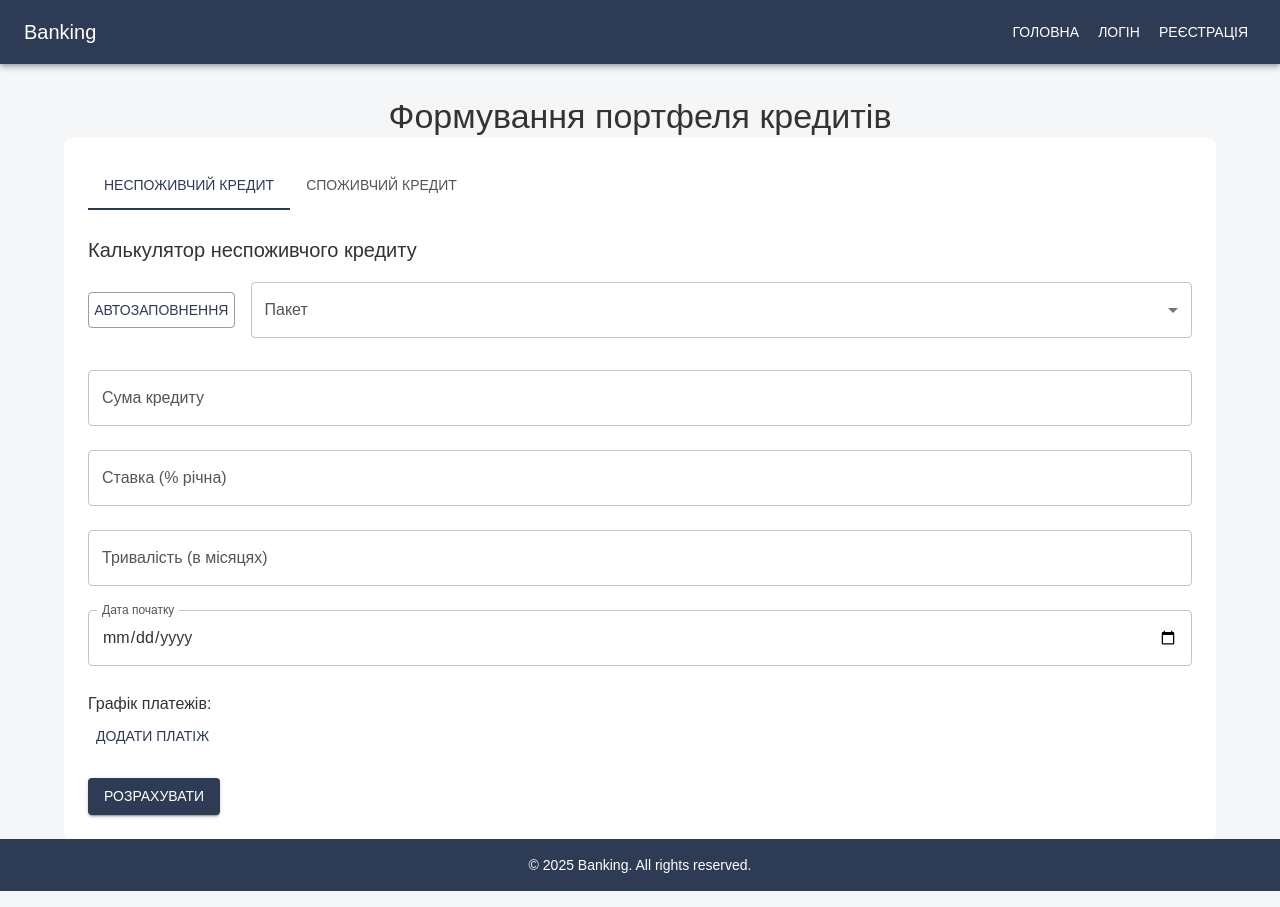
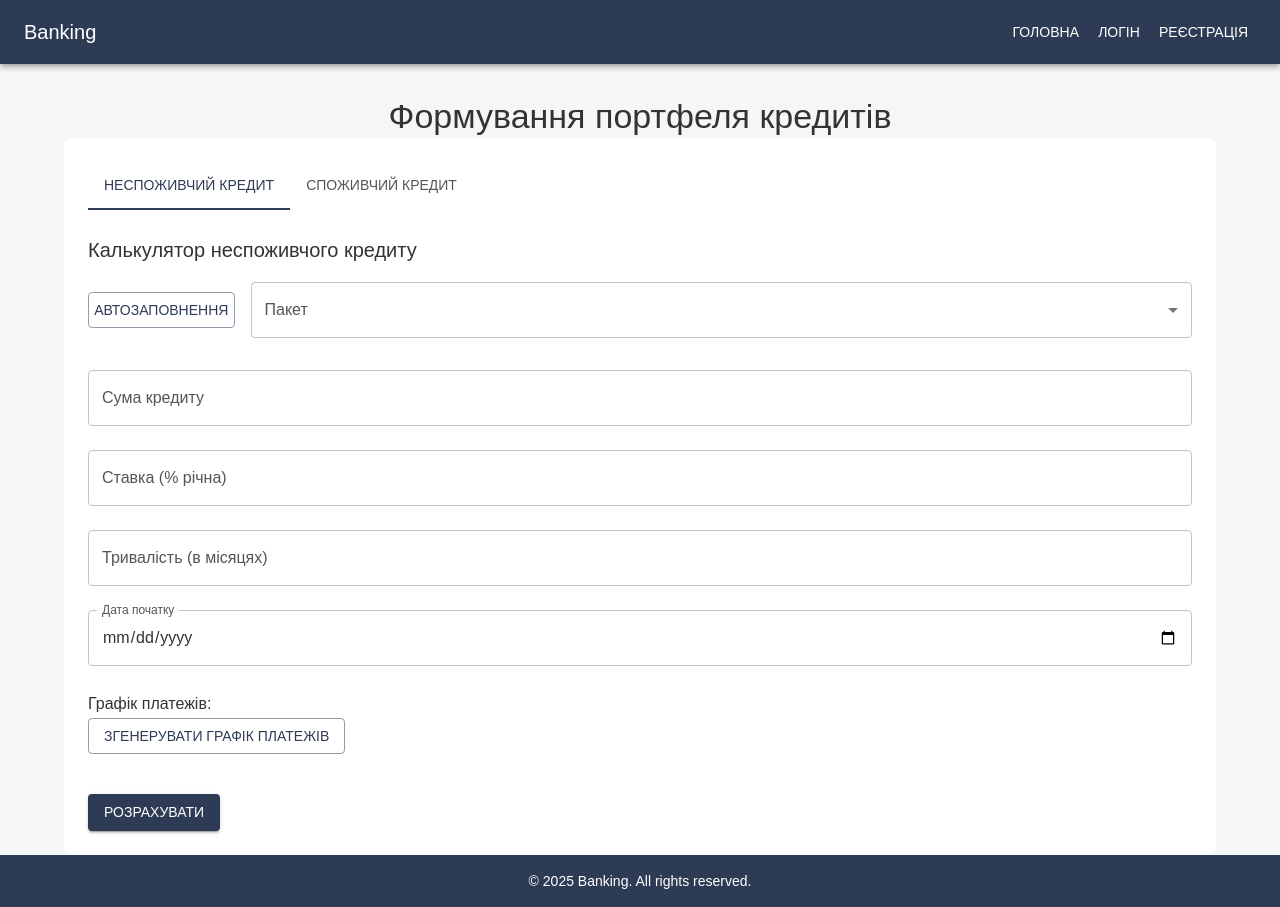
Before and after one commit to Cracker051/credit-loan, a React (Create React App) app in the folder frontend/: page / in a window 1280 px wide. Built offline with nearby package versions, Linux system fonts and the light colour scheme; the HTML template or start-up script is replaced by a standard one.

Commit message:
small fixes Calculator
small fixes Calculator

```diff
--- a/frontend/src/components/Calculator.tsx
+++ b/frontend/src/components/Calculator.tsx
@@ -118,7 +118,7 @@ const Calculator: React.FC = () => {
     setRateValue("44.02");
     setDuration("5");
     setStartDate(today.toISOString().substring(0, 10));
-    setTimeout(() => generateAnnuityPayments(), 100);
+    // setTimeout(() => generateAnnuityPayments(), 100);
   };
 
   const handleAddPayment = () => {
@@ -134,10 +134,14 @@ const Calculator: React.FC = () => {
     setPayments(newPayments);
   };
 
+  // const handleRemovePayment = (index: number) => {
+  //   setPayments(payments.filter((_, i) => i !== index));
+  // };
   const handleRemovePayment = (index: number) => {
-    setPayments(payments.filter((_, i) => i !== index));
+    const updated = [...payments];
+    updated[index] = { ...updated[index], amount: "0" };
+    setPayments(updated);
   };
-
   const convertAnnualTo = (annualRate: number, target: TimePeriodType): number => {
     switch (target) {
       case TimePeriodType.DAY:
@@ -270,14 +274,17 @@ const Calculator: React.FC = () => {
                   InputLabelProps={{ shrink: true }}
                   value={payment.date}
                   onChange={e => handlePaymentChange(index, "date", e.target.value)}
+                  InputProps={{ readOnly: true }}
                 />
                 <IconButton onClick={() => handleRemovePayment(index)}>
                   <DeleteIcon />
                 </IconButton>
               </Stack>
             ))}
-            <Button onClick={handleAddPayment}>Додати платіж</Button>
-
+            {/* <Button onClick={handleAddPayment}>Додати платіж</Button> */}
+            <Button variant="outlined" sx={{ mb: 2 }} onClick={generateAnnuityPayments}>
+            Згенерувати графік платежів
+            </Button>
             {lastPayment && (
               <Stack direction="row" spacing={2} alignItems="center" sx={{ mt: 2 }}>
                 <TextField
```
